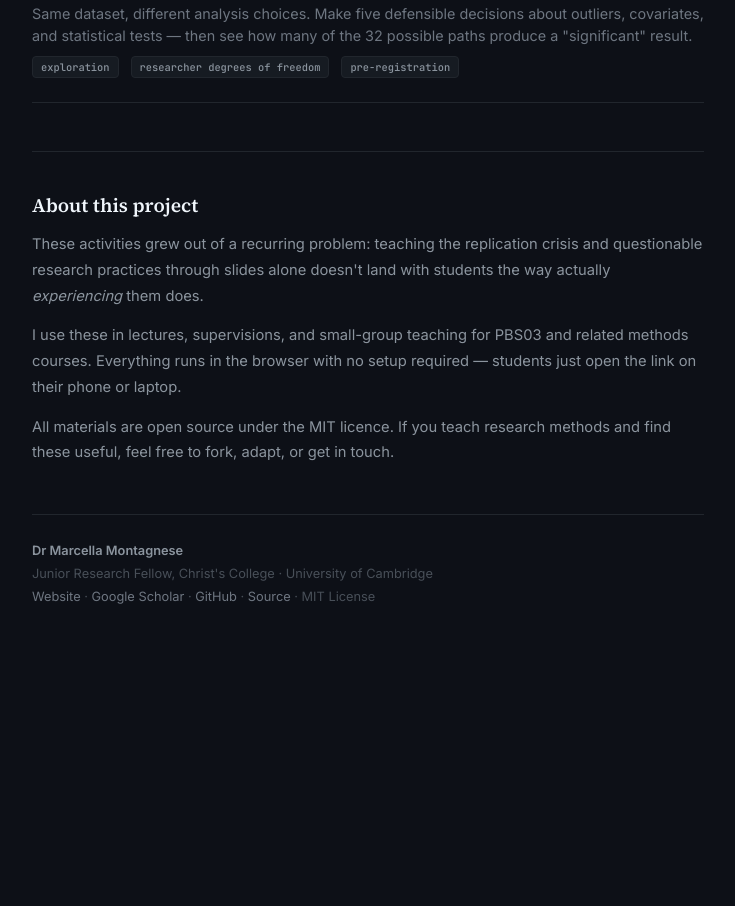
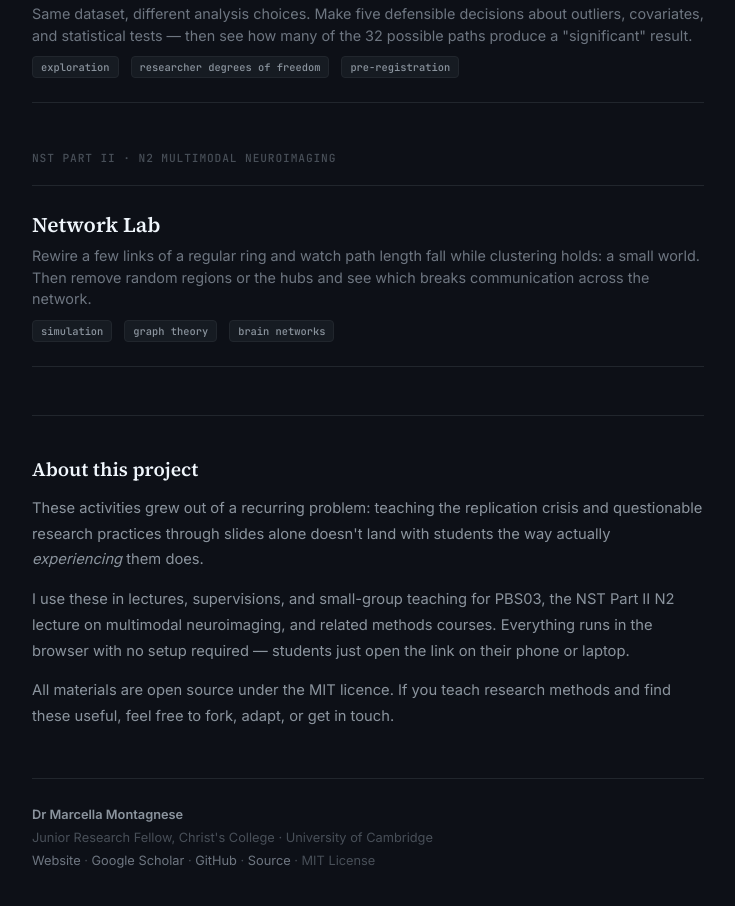
Before and after one commit to marcellamontagnese/teaching-open-science-lab, a plain HTML site: page index.html in a window 1280 px wide. Shown: the part 758-1664 px from the top of the page, without its empty margins (272-1007 px from the left). Before the commit the page ends 1414 px from the top, so only its background shows below. Drawn offline with Linux system fonts and the light colour scheme.

Commit message:
Add N2 Network Lab to the landing page

```diff
--- a/index.html
+++ b/index.html
@@ -206,12 +206,26 @@
     </a>
   </div>
 
+  <div class="activities">
+    <div class="activity-label">NST Part II · N2 Multimodal neuroimaging</div>
+
+    <a class="activity" href="n2-labs/network_lab.html">
+      <div class="activity-title">Network Lab</div>
+      <div class="activity-desc">Rewire a few links of a regular ring and watch path length fall while clustering holds: a small world. Then remove random regions or the hubs and see which breaks communication across the network.</div>
+      <div class="activity-meta">
+        <span class="meta-tag">simulation</span>
+        <span class="meta-tag">graph theory</span>
+        <span class="meta-tag">brain networks</span>
+      </div>
+    </a>
+  </div>
+
   <hr>
 
   <div class="about">
     <h2>About this project</h2>
     <p>These activities grew out of a recurring problem: teaching the replication crisis and questionable research practices through slides alone doesn't land with students the way actually <em>experiencing</em> them does.</p>
-    <p>I use these in lectures, supervisions, and small-group teaching for PBS03 and related methods courses. Everything runs in the browser with no setup required — students just open the link on their phone or laptop.</p>
+    <p>I use these in lectures, supervisions, and small-group teaching for PBS03, the NST Part II N2 lecture on multimodal neuroimaging, and related methods courses. Everything runs in the browser with no setup required — students just open the link on their phone or laptop.</p>
     <p>All materials are open source under the MIT licence. If you teach research methods and find these useful, feel free to fork, adapt, or get in touch.</p>
   </div>
 
```
